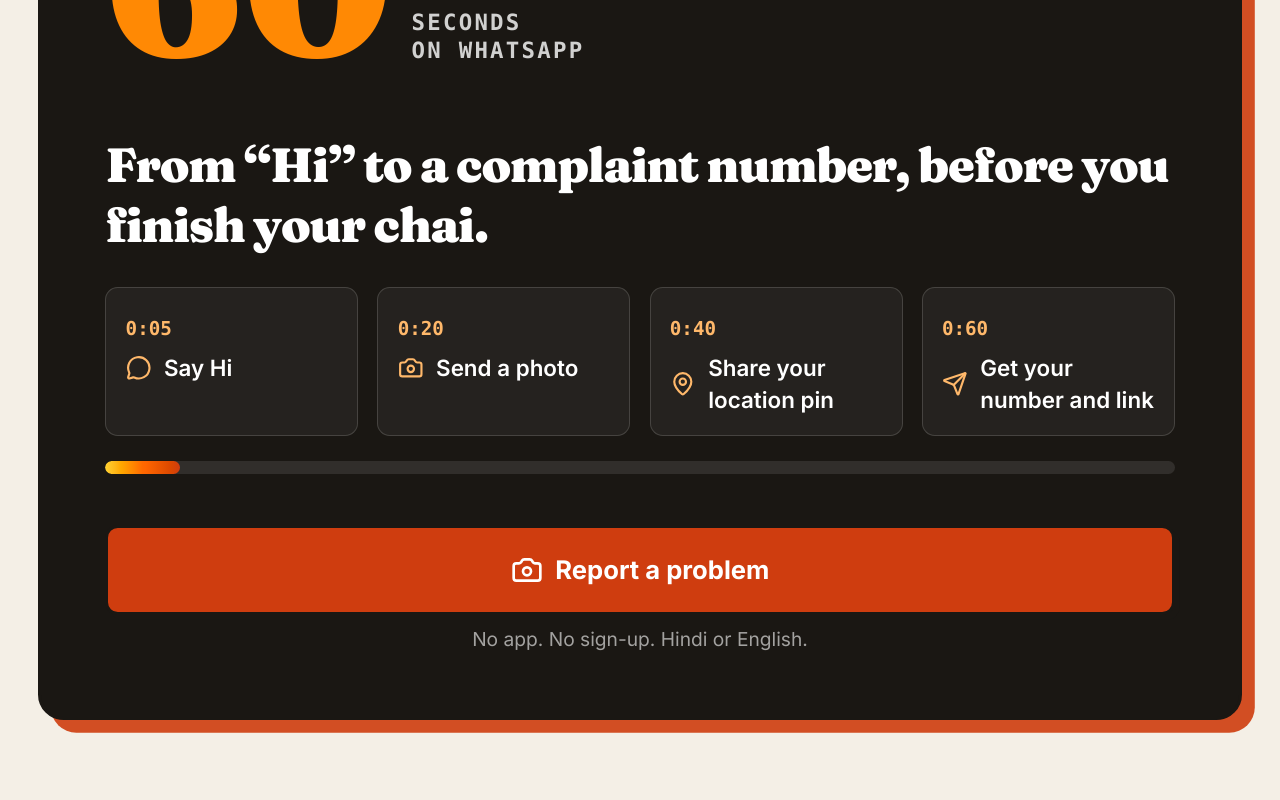
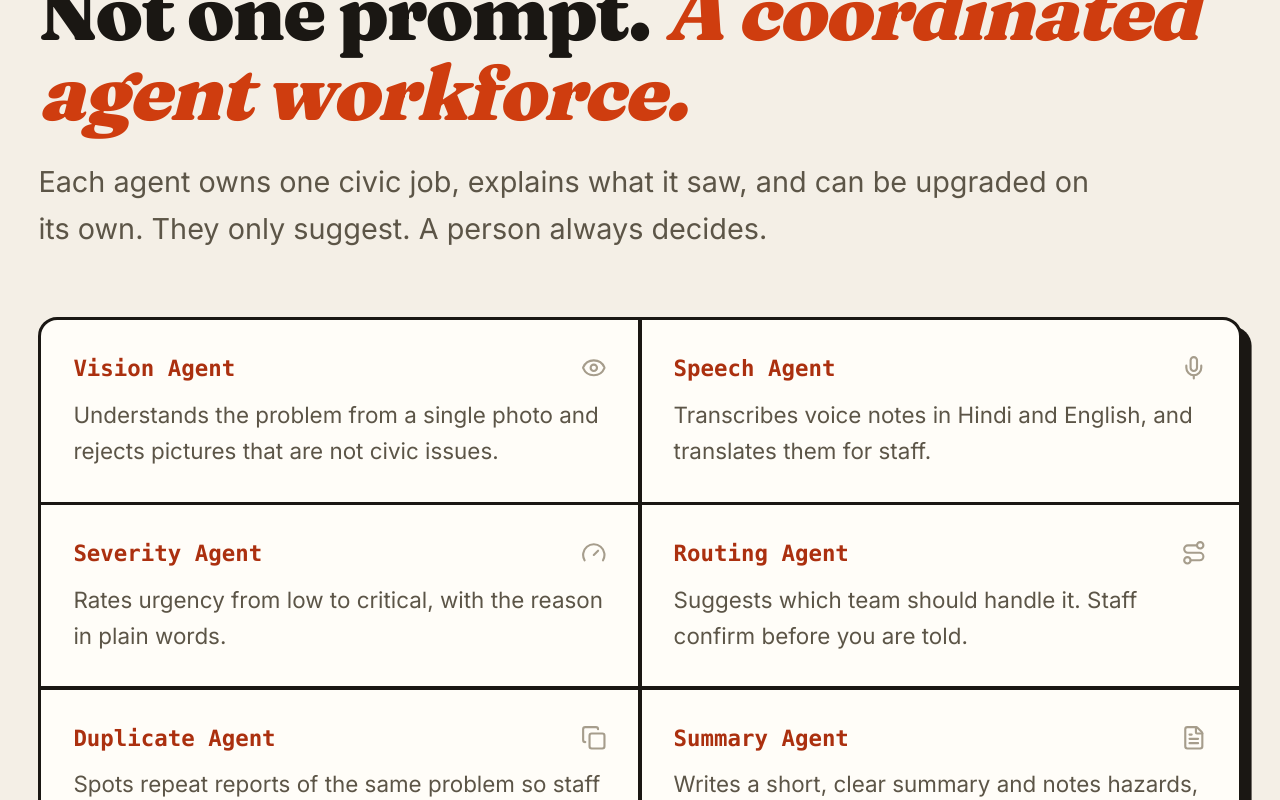
Before and after one commit to im-gozmit/civicOS, a Next.js app: page / in a window 1280 px wide. Shown: the part 5380-6180 px from the top of the page. Built offline with nearby package versions, Linux system fonts and the light colour scheme; no server answers; the database is empty.

Commit message:
Home: replace the 60-second band with the agent workforce section

```diff
--- a/src/app/(site)/page.tsx
+++ b/src/app/(site)/page.tsx
@@ -20,7 +20,7 @@ import {
   UserCheck,
   Waves,
 } from "lucide-react";
-import { BadgeCheck } from "lucide-react";
+import { BadgeCheck, Copy, Eye, FileText, Gauge, Mic, Route, ShieldAlert } from "lucide-react";
 import { IssueMap } from "@/components/public/IssueMap";
 import { BuildathonBanner } from "@/components/public/Prayagraj";
 import { AzadStatue } from "@/components/public/AzadStatue";
@@ -220,49 +220,38 @@ export default function Home() {
             </li>
           ))}
         </ol>
+      </section>
 
-        {/* The 60-second promise */}
-        <div className="mt-8 overflow-hidden rounded-2xl border-2 border-slate-900 bg-slate-900 p-6 text-white shadow-[8px_8px_0_0_rgb(207_61_15/0.9)] sm:p-10">
-          <div className="grid items-center gap-8 lg:grid-cols-[auto_1fr_auto]">
-            <div className="flex items-end gap-3">
-              <span className="font-display text-8xl font-black leading-none text-orange-400 sm:text-9xl">60</span>
-              <span className="pb-3 font-mono text-sm font-bold uppercase leading-tight tracking-widest text-white/80">seconds<br />on WhatsApp</span>
-            </div>
-            <div>
-              <h3 className="text-2xl font-black leading-tight sm:text-3xl">From &ldquo;Hi&rdquo; to a complaint number, before you finish your chai.</h3>
-              <ol className="mt-5 grid gap-3 sm:grid-cols-4">
-                {[
-                  { t: "0:05", label: "Say Hi", Icon: MessageCircle },
-                  { t: "0:20", label: "Send a photo", Icon: Camera },
-                  { t: "0:40", label: "Share your location pin", Icon: MapPin },
-                  { t: "0:60", label: "Get your number and link", Icon: Send },
-                ].map(({ t, label, Icon }) => (
-                  <li key={label} className="rounded-lg border border-white/15 bg-white/5 p-3">
-                    <span className="font-mono text-xs font-bold text-orange-300">{t}</span>
-                    <span className="mt-1 flex items-center gap-2 text-sm font-semibold">
-                      <Icon className="h-4 w-4 shrink-0 text-orange-300" /> {label}
-                    </span>
-                  </li>
-                ))}
-              </ol>
-              <div className="mt-4 h-2 overflow-hidden rounded-full bg-white/10" aria-hidden>
-                <div className="sixty-fill h-full rounded-full bg-gradient-to-r from-amber-300 via-orange-500 to-teal-600" />
+      {/* ---------- The agent workforce ---------- */}
+      <section id="agents" className="container-page scroll-mt-24 py-12" aria-labelledby="agents-title">
+        <p className="eyebrow">Sudhaar</p>
+        <h2 id="agents-title" className="mt-3 max-w-4xl text-4xl font-black leading-[1.05] text-slate-900 sm:text-5xl">
+          Not one prompt. <span className="italic text-teal-600">A coordinated agent workforce.</span>
+        </h2>
+        <p className="mt-4 max-w-2xl text-lg leading-relaxed text-slate-600">
+          Each agent owns one civic job, explains what it saw, and can be upgraded on its own. They only suggest. A person always decides.
+        </p>
+
+        <ul className="mt-10 grid overflow-hidden rounded-xl border-2 border-slate-900 bg-slate-900 shadow-[6px_6px_0_0_var(--ink)] sm:grid-cols-2 lg:grid-cols-4 [&>li]:border-slate-900 gap-0.5">
+          {[
+            { Icon: Eye, name: "Vision Agent", text: "Understands the problem from a single photo and rejects pictures that are not civic issues." },
+            { Icon: Mic, name: "Speech Agent", text: "Transcribes voice notes in Hindi and English, and translates them for staff." },
+            { Icon: Gauge, name: "Severity Agent", text: "Rates urgency from low to critical, with the reason in plain words." },
+            { Icon: Route, name: "Routing Agent", text: "Suggests which team should handle it. Staff confirm before you are told." },
+            { Icon: Copy, name: "Duplicate Agent", text: "Spots repeat reports of the same problem so staff can link them." },
+            { Icon: FileText, name: "Summary Agent", text: "Writes a short, clear summary and notes hazards, so staff read one line, not a story." },
+            { Icon: ShieldAlert, name: "Safety Agent", text: "Treats captions and photo text as data, never as instructions, and flags anything doubtful." },
+            { Icon: BadgeCheck, name: "Verification Agent", text: "Gives an opinion on whether the after-repair photo shows a fix. Staff decide." },
+          ].map(({ Icon, name, text }) => (
+            <li key={name} className="group relative bg-[var(--paper)] p-5 transition duration-300 hover:bg-teal-50">
+              <div className="flex items-center justify-between gap-2">
+                <p className="font-mono text-sm font-bold text-teal-700">{name}</p>
+                <Icon className="h-4 w-4 text-slate-400 transition duration-300 group-hover:scale-125 group-hover:text-teal-600" />
               </div>
-            </div>
-            <div className="flex flex-col gap-2">
-              {wa ? (
-                <a href={wa} className="btn btn-whatsapp px-6 py-3.5 text-base">
-                  <MessageCircle className="h-5 w-5" /> Start on WhatsApp
-                </a>
-              ) : (
-                <Link href="/report" className="btn btn-primary px-6 py-3.5 text-base">
-                  <Camera className="h-5 w-5" /> Report a problem
-                </Link>
-              )}
-              <p className="text-center text-xs text-white/60">No app. No sign-up. Hindi or English.</p>
-            </div>
-          </div>
-        </div>
+              <p className="mt-2 text-sm leading-relaxed text-slate-600">{text}</p>
+            </li>
+          ))}
+        </ul>
       </section>
 
       {/* ---------- What you can report ---------- */}
--- a/src/app/globals.css
+++ b/src/app/globals.css
@@ -319,25 +319,6 @@ html[data-view="classic"] .site-header .header-wa {
   mix-blend-mode: multiply;
 }
 
-/* The 60-second bar on the home page fills once every few seconds, like a timer running. */
-@keyframes sixty {
-  from {
-    width: 0;
-  }
-  to {
-    width: 100%;
-  }
-}
-.sixty-fill {
-  animation: sixty 6s cubic-bezier(.4, 0, .2, 1) infinite;
-}
-@media (prefers-reduced-motion: reduce) {
-  .sixty-fill {
-    animation: none;
-    width: 100%;
-  }
-}
-
 /* The three steps in the hero card light up in turn, like a message moving along. */
 @keyframes wastep {
   0%, 30%, 100% {
```
